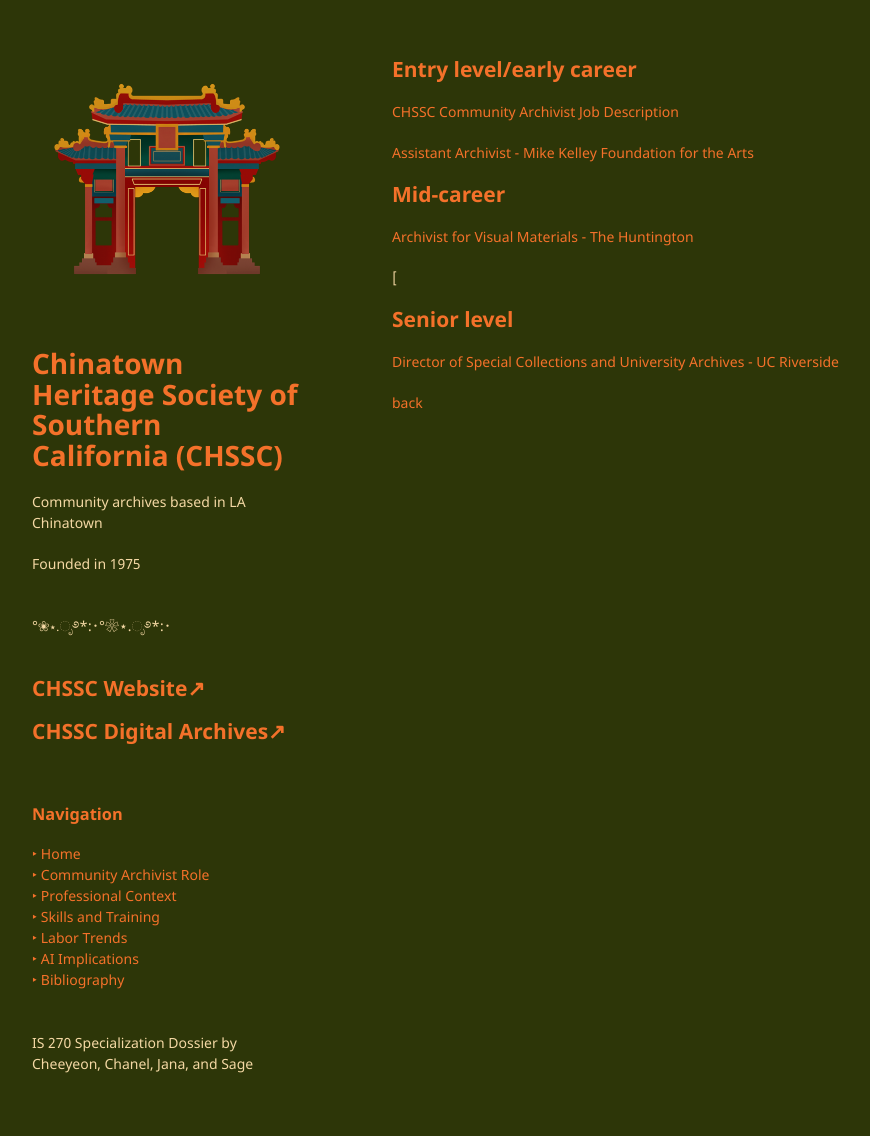
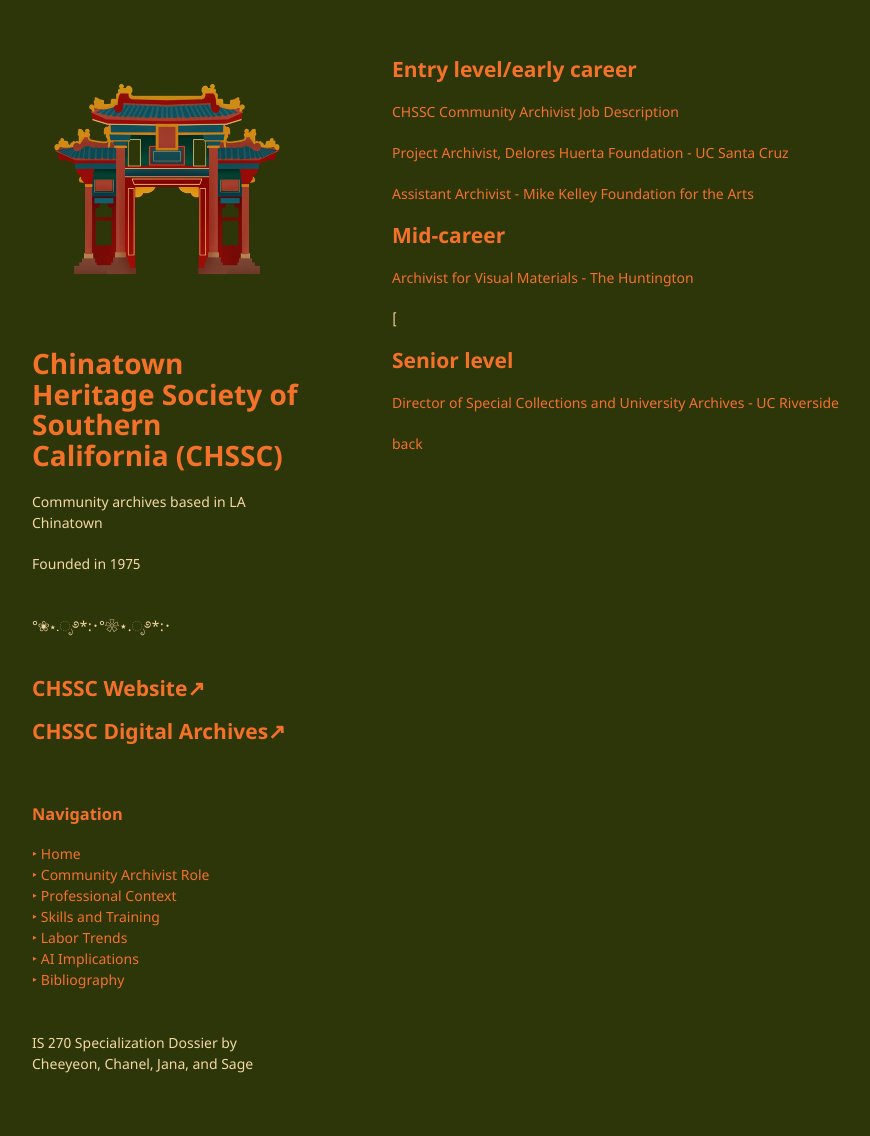
Before and after one commit to chaanelly/IS270-CHSSC, a Jekyll site: the page built from pages/community-archivist.md, in a window 1280 px wide. Shown: the whole page, without its empty margins (178-1048 px from the left). Built offline with Jekyll 4.4.1, drawn with Linux system fonts in a browser that asks for light colours; our own code applies the rules of GitHub Pages for plain Markdown files.

Commit message:
Update community-archivist.md

```diff
--- a/pages/community-archivist.md
+++ b/pages/community-archivist.md
@@ -1,6 +1,8 @@
 <h2>Entry level/early career</h2>
 
 [CHSSC Community Archivist Job Description](https://turtledurdle.github.io/IS270-CHSSC/CHSSC_Community_Archivist_Job_Description_v2.pdf)
+
+[Project Archivist, Delores Huerta Foundation - UC Santa Cruz](https://turtledurdle.github.io/IS270-CHSSC/Project-Archivist-Dolores-Huerta.pdf)
 
 [Assistant Archivist - Mike Kelley Foundation for the Arts](https://turtledurdle.github.io/IS270-CHSSC/Asst-Archivist-Mike-Kelley.pdf)
 
```
